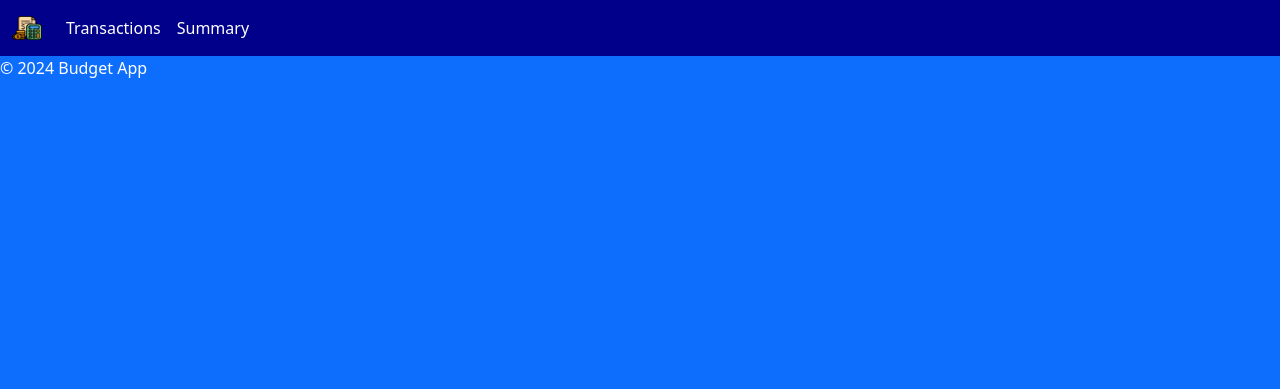
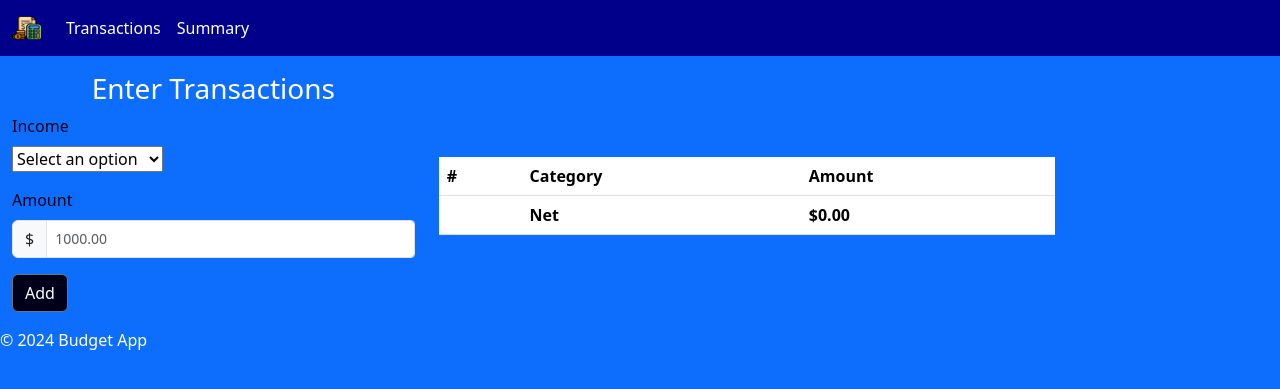
Before and after one commit to jortiz93/colomboi, a Flask app: page /add-transaction in a window 1280 px wide. Shown: the top 389 px of the page. Run offline with Flask 3, Linux system fonts and the light colour scheme.

Commit message:
Ask user odr transaction info, populate table with input

```diff
--- a/budget_app/app.py
+++ b/budget_app/app.py
@@ -7,6 +7,7 @@ app = Flask(__name__)
 # Global variables for persistent data (for development use only)
 labels = []
 data = []
+income = 0
 
 @app.route('/')
 def home():
@@ -15,6 +16,7 @@ def home():
 # Define routes(Route in Flask maps URL to a specific fucntion)
 @app.route('/submit', methods=['POST'])
 def input():
+    global income
     error_message = None
 
     if request.method == 'POST':
@@ -39,9 +41,35 @@ def input():
 
     return render_template('home.html', labels=labels, data=data, error_message=error_message)
 
-@app.route('/add-transaction')
+# Global variable to store transactions
+transactions = []
+
+@app.route('/add-transaction', methods=['GET', 'POST'])
 def add_transaction():
-    return render_template('add_transaction.html')
+    global income
+    if request.method == 'POST':
+        category = request.form.get('category')
+        amount = request.form.get('spending')
+
+        # Validate amount
+        if amount and amount.strip():
+            try:
+                amount = float(amount)
+            except ValueError:
+                amount = 0  # Default to 0 if invalid
+        else:
+            amount = 0  # Default to 0 if missing or empty
+
+        # Add transaction if valid
+        if category and amount > 0:
+            transactions.append({'category': category, 'amount': amount})
+
+    # Calculate net amount as income minus the total transactions
+    total_spent = sum(item['amount'] for item in transactions)
+    net_amount = income - total_spent
+
+    # Pass transactions and net amount to the template
+    return render_template('add_transaction.html', transactions=transactions, net_amount=net_amount)
 
 @app.route('/summary')
 def summary():
--- a/budget_app/templates/add_transaction.html
+++ b/budget_app/templates/add_transaction.html
@@ -1 +1,61 @@
 {% extends 'base.html' %}
+
+{% block content %}
+<div class="container-fluid">
+    <!-- Pass data to script.js -->
+    <div class="row">
+        <div class="col-md-6 col-lg-4 mt-3">
+            <h3 class="text-center">Enter Transactions</h3>
+            <form action="/add-transaction" method="post">
+                <label class="form-label" style="color: #00001B;">Income</label>
+                <div class="input-group mb-3">
+                    <select id="category" name="category" required>
+                        <option value="" disabled selected>Select an option</option>
+                        <option value="Rent">Rent</option>
+                        <option value="Health Insurance">Health Insurance</option>
+                        <option value="Car Insurance">Car Insurance</option>
+                        <option value="Car Payment">Car Payment</option>
+                        <option value="Groceries">Groceries</option>
+                        <option value="Internet">Internet</option>
+                        <option value="Miscellaneous">Miscellaneous</option>
+                    </select>
+                </div>
+                <label class="form-label" style="color: #00001B;">Amount</label>
+                <div class="input-group mb-3">
+                    <span class="input-group-text" id="basic-addon1">$</span>
+                    <input type="number" name="spending" class="form-control form-control-sm w-50" placeholder="1000.00"
+                        aria-label="income" step="0.01" min="0">
+                </div>
+                <button type="add" class="btn btn-secondary"
+                    style="background-color: #00001B; color: white;">Add</button>
+            </form>
+        </div>
+        <!-- Table -->
+        <div class="col-md-6 col-lg-6 d-flex justify-content-center align-items-center mt-4">
+            <table class="table">
+                <thead class="bg-dark-blue">
+                    <tr>
+                        <th scope="col">#</th>
+                        <th scope="col">Category</th>
+                        <th scope="col">Amount</th>
+                    </tr>
+                </thead>
+                <tbody>
+                    {% for transaction in transactions %}
+                    <tr>
+                        <th scope="row">{{ loop.index }}</th>
+                        <td>{{ transaction.category }}</td>
+                        <td>${{ "%.2f"|format(transaction.amount) }}</td>
+                    </tr>
+                    {% endfor %}
+                </tbody>
+                <tfoot>
+                    <td></td>
+                    <td><strong>Net</strong></td>
+                    <td><strong>${{ "%.2f"|format(net_amount) }}</strong></td>
+                </tfoot>
+            </table>
+        </div>
+    </div>
+</div>
+{% endblock %}
```
